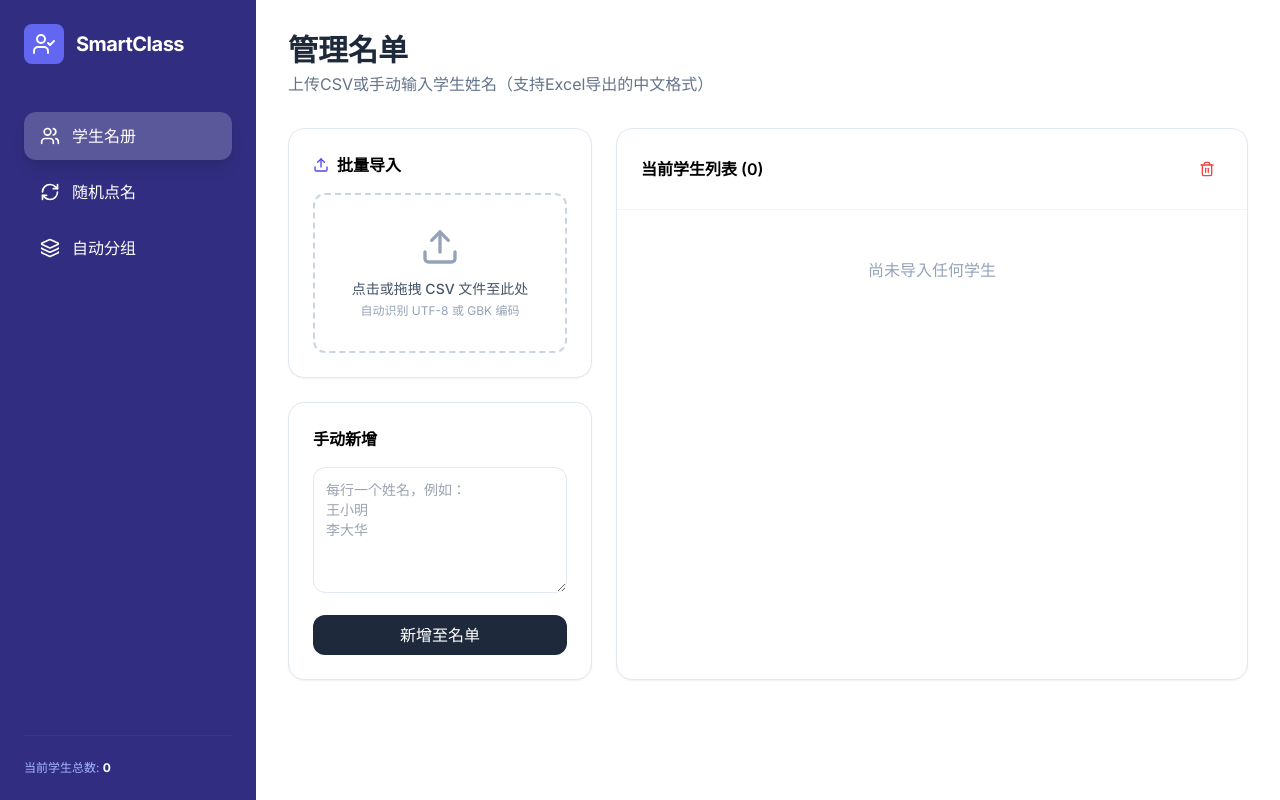
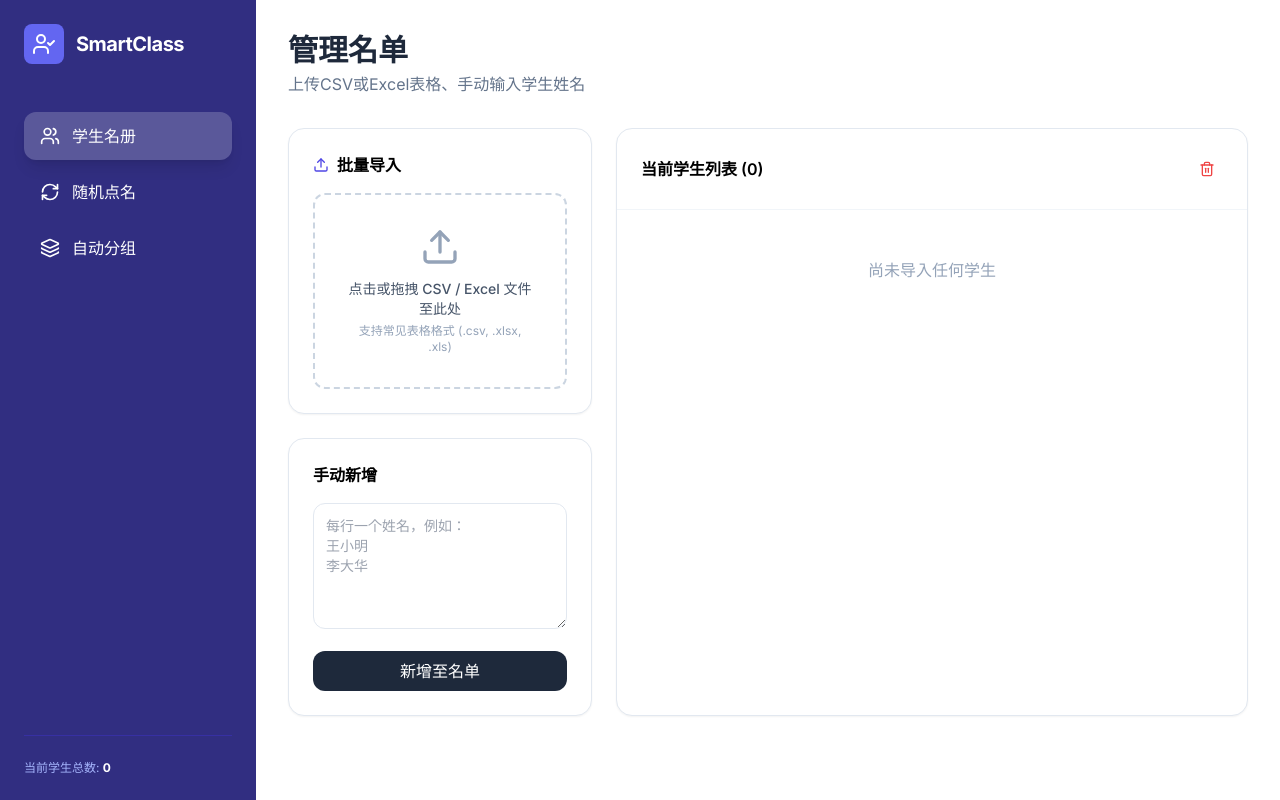
Before and after one commit to jasoncen960906/classManagement, a React (Vite) app: page / in a window 1280 px wide. Built offline with nearby package versions, Linux system fonts and the light colour scheme.

Commit message:
feat: add support for Excel file uploads using the xlsx library

```diff
--- a/App.tsx
+++ b/App.tsx
@@ -13,6 +13,7 @@ import {
 import { Student, Group, ViewMode, PickerHistoryItem } from './types';
 import { parseCSV } from './utils/csvParser';
 import confetti from 'canvas-confetti';
+import * as XLSX from 'xlsx';
 
 const App: React.FC = () => {
   const [students, setStudents] = useState<Student[]>([]);
@@ -32,8 +33,11 @@ const App: React.FC = () => {
 
   // File Processing Logic
   const processFile = async (file: File) => {
-    if (!file.name.toLowerCase().endsWith('.csv') && file.type !== 'text/csv') {
-      alert("请上传 CSV 格式的文件。");
+    const isCSV = file.name.toLowerCase().endsWith('.csv') || file.type === 'text/csv';
+    const isExcel = file.name.toLowerCase().endsWith('.xlsx') || file.name.toLowerCase().endsWith('.xls');
+
+    if (!isCSV && !isExcel) {
+      alert("请上传 CSV 或 Excel 格式的文件。");
       return;
     }
 
@@ -41,6 +45,12 @@ const App: React.FC = () => {
       const buffer = await file.arrayBuffer();
       let text = '';
 
+      if (isExcel) {
+        const workbook = XLSX.read(buffer, { type: 'array' });
+        const firstSheetName = workbook.SheetNames[0];
+        const worksheet = workbook.Sheets[firstSheetName];
+        text = XLSX.utils.sheet_to_csv(worksheet);
+      } else {
         try {
           // First try to decode as UTF-8 (strict mode)
           const utf8Decoder = new TextDecoder('utf-8', { fatal: true });
@@ -49,6 +59,7 @@ const App: React.FC = () => {
           // If UTF-8 fails (e.g., file is GBK from Excel), fallback to GBK
           const gbkDecoder = new TextDecoder('gbk');
           text = gbkDecoder.decode(buffer);
+        }
       }
 
       const parsed = parseCSV(text);
@@ -248,7 +259,7 @@ const App: React.FC = () => {
               {view === ViewMode.GROUPER && "智能自动分组"}
             </h2>
             <p className="text-slate-500 mt-1">
-              {view === ViewMode.ROSTER && "上传CSV或手动输入学生姓名（支持Excel导出的中文格式）"}
+              {view === ViewMode.ROSTER && "上传CSV或Excel表格、手动输入学生姓名"}
               {view === ViewMode.PICKER && "随机挑选学生回答问题"}
               {view === ViewMode.GROUPER && "快速为班级学生分配小组并导出结果"}
             </p>
@@ -284,11 +295,11 @@ const App: React.FC = () => {
                       <div className="pointer-events-none">
                         <Upload className={`w-10 h-10 mx-auto mb-3 ${isDragging ? 'text-indigo-500' : 'text-slate-400'}`} />
                         <p className="text-sm font-medium text-slate-600">
-                          {isDragging ? "松手将其上传" : "点击或拖拽 CSV 文件至此处"}
+                          {isDragging ? "松手将其上传" : "点击或拖拽 CSV / Excel 文件至此处"}
                         </p>
-                        <p className="text-xs text-slate-400 mt-1">自动识别 UTF-8 或 GBK 编码</p>
+                        <p className="text-xs text-slate-400 mt-1">支持常见表格格式 (.csv, .xlsx, .xls)</p>
                       </div>
-                      <input type="file" accept=".csv" onChange={handleFileUpload} className="hidden" />
+                      <input type="file" accept=".csv,.xlsx,.xls" onChange={handleFileUpload} className="hidden" />
                     </div>
                   </label>
                 </div>
--- a/package.json
+++ b/package.json
@@ -13,7 +13,8 @@
     "canvas-confetti": "^1.9.4",
     "lucide-react": "^0.563.0",
     "react": "^19.2.3",
-    "react-dom": "^19.2.3"
+    "react-dom": "^19.2.3",
+    "xlsx": "^0.18.5"
   },
   "devDependencies": {
     "@types/node": "^22.14.0",
```
Also changed, not shown: 1 other file (tests, documents, lock files or other folders). Lines whose indentation alone changed are shown as unchanged.
